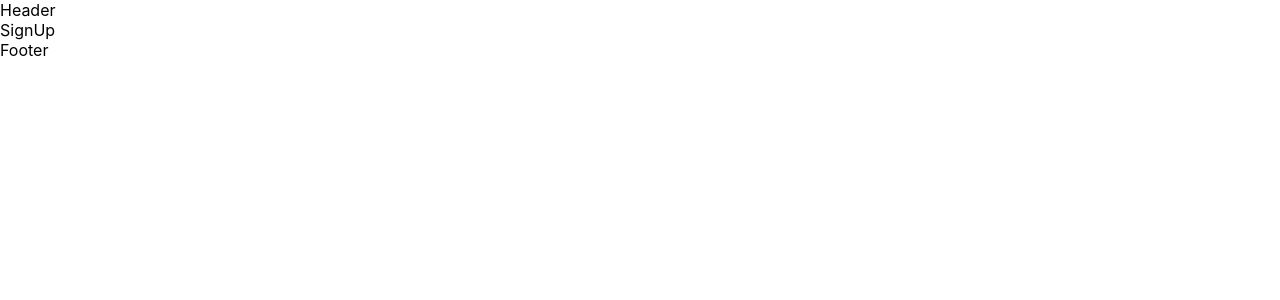
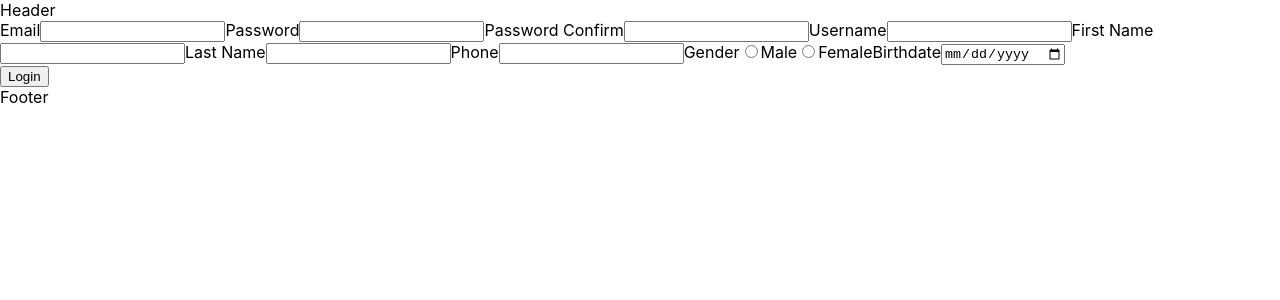
Before and after one commit to swsnu/swpp2019-team1, a React (Create React App) app in the folder front/: page /signup in a window 1280 px wide. Shown: the top 300 px of the page. Built offline with nearby package versions, Linux system fonts and the light colour scheme.

Commit message:
Test not yet

```diff
--- a/front/src/App.js
+++ b/front/src/App.js
@@ -15,8 +15,9 @@ import SignUp from './containers/SignUp/SignUp';
 import UserProfile from './containers/UserProfile/UserProfile';
 
 function App(props) {
+  const { history } = props;
   return (
-    <ConnectedRouter history={props.history}>
+    <ConnectedRouter history={history}>
       <Header />
       <Switch>
         <Route path="/home" exact component={HomePage} />
--- /dev/null
+++ b/front/src/components/SignUp/SignUpForm.js
@@ -0,0 +1,105 @@
+import React from 'react';
+
+const LoginForm = ({
+  email,
+  password,
+  passwordConfirm,
+  username,
+  firstName,
+  lastName,
+  phone,
+  gender,
+  birthdate,
+  inputEmailChange,
+  inputPasswordChange,
+  inputPasswordConfirmChange,
+  inputUsernameChange,
+  inputFirstNameChange,
+  inputLastNameChange,
+  inputPhoneChange,
+  inputGenderChange,
+  inputBirthdateChange,
+}) => (
+  <div className="LoginForm">
+    <label htmlFor="email-input">
+      Email
+      <input
+        id="email-input"
+        type="text"
+        value={email}
+        onChange={inputEmailChange}
+      />
+    </label>
+    <label htmlFor="password-input">
+      Password
+      <input
+        id="password-input"
+        type="password"
+        value={password}
+        onChange={inputPasswordChange}
+      />
+    </label>
+    <label htmlFor="password-confirm-input">
+      Password Confirm
+      <input
+        id="password-confirm-input"
+        type="password"
+        value={passwordConfirm}
+        onChange={inputPasswordConfirmChange}
+      />
+    </label>
+    <label htmlFor="username-input">
+      Username
+      <input
+        id="username-input"
+        type="text"
+        value={username}
+        onChange={inputUsernameChange}
+      />
+    </label>
+    <label htmlFor="first-name-input">
+      First Name
+      <input
+        id="first-name-input"
+        type="text"
+        value={firstName}
+        onChange={inputFirstNameChange}
+      />
+    </label>
+    <label htmlFor="last-name-input">
+      Last Name
+      <input
+        id="last-name-input"
+        type="text"
+        value={lastName}
+        onChange={inputLastNameChange}
+      />
+    </label>
+    <label htmlFor="phone-input">
+      Phone
+      <input
+        id="phone-input"
+        type="text"
+        value={phone}
+        onChange={inputPhoneChange}
+      />
+    </label>
+    <label htmlFor="gender-input">
+      Gender
+      <input type="radio" name="check-gender-input" value="true" />
+      Male
+      <input type="radio" name="check-gender-input" value="false" />
+      Female
+    </label>
+    <label htmlFor="birthdate-input">
+      Birthdate
+      <input
+        id="birthdate-input"
+        type="date"
+        value={birthdate}
+        onChange={inputBirthdateChange}
+      />
+    </label>
+  </div>
+);
+export default LoginForm;
--- a/front/src/containers/SignUp/SignUp.js
+++ b/front/src/containers/SignUp/SignUp.js
@@ -1,9 +1,106 @@
 import React, { Component } from 'react';
+import { connect } from 'react-redux';
+import { withRouter } from 'react-router';
+import * as actionCreators from '../../store/actions';
+import SignUpForm from '../../components/SignUp/SignUpForm';
 
 class SignUp extends Component {
+  constructor(props) {
+    super(props);
+    this.state = {
+      email: '',
+      password: '',
+      passwordConfirm: '',
+      username: '',
+      firstName: '',
+      lastName: '',
+      phone: '',
+      gender: null,
+      birthdate: null,
+    };
+  }
+
+  onClickSignUp = (email, password, { signUp }) => {
+    signUp(email, password);
+  };
+
+  handleInputEmailChange = event =>
+    this.setState({ email: event.target.value });
+
+  handleInputPasswordChange = event =>
+    this.setState({ password: event.target.value });
+
+  handleInputPasswordConfirmChange = event =>
+    this.setState({ passwordConfirm: event.target.value });
+
+  handleInputUsernameChange = event =>
+    this.setState({ username: event.target.value });
+
+  handleInputFirstNameChange = event =>
+    this.setState({ firstName: event.target.value });
+
+  handleInputLastNameChange = event =>
+    this.setState({ lastName: event.target.value });
+
+  handleInputPhoneChange = event =>
+    this.setState({ phone: event.target.value });
+
+  handleInputGenderChange = event =>
+    this.setState({ gender: event.target.value });
+
+  handleInputBirthdateChange = event =>
+    this.setState({ birthdate: event.target.value });
+
   render() {
-    return <div className="SignUp">SignUp</div>;
+    const {
+      email,
+      password,
+      passwordConfirm,
+      username,
+      firstName,
+      lastName,
+      phone,
+      gender,
+      birthdate,
+    } = this.state;
+    return (
+      <div className="SignUp">
+        <SignUpForm
+          email={email}
+          password={password}
+          passwordConfirm={passwordConfirm}
+          username={username}
+          firstName={firstName}
+          lastName={lastName}
+          phone={phone}
+          gender={gender}
+          birthdate={birthdate}
+          inputEmailChange={event => this.handleInputEmailChange(event)}
+          inputPasswordChange={event => this.handleInputPasswordChange(event)}
+          inputPasswordConfirmChange={event =>
+            this.handleInputPasswordConfirmChange(event)}
+          inputUsernameChange={event => this.handleInputUsernameChange(event)}
+          inputFirstNameChange={event => this.handleInputFirstNameChange(event)}
+          inputLastNameChange={event => this.handleInputLastNameChange(event)}
+          inputPhoneChange={event => this.handleInputPhoneChange(event)}
+          inputGenderChange={event => this.handleInputGenderChange(event)}
+          inputBirthDateChange={event => this.handleInputBirthDateChange(event)}
+        />
+        <button type="button" id="login-button" onClick={this.onClickSignUp}>
+          Login
+        </button>
+      </div>
+    );
   }
 }
 
-export default SignUp;
+const mapDispatchToProps = dispatch => {
+  return {
+    signUp: (email, password) =>
+      dispatch(actionCreators.SignUp(email, password)),
+  };
+};
+export default connect(
+  null,
+  mapDispatchToProps,
+)(withRouter(SignUp));
--- a/front/src/store/actions/actionTypes.js
+++ b/front/src/store/actions/actionTypes.js
@@ -2,6 +2,7 @@
 export const GET_USER_INFO = 'GET_USER_INFO';
 export const GET_USER_LIST = 'GET_USER_LIST';
 */
+export const CREATE_USER = 'CREATE_USER';
 
 export const GET_MATCH = 'GET_MATCH';
 export const GET_HOT_MATCH = 'GET_HOT_MATCH';
--- a/front/src/store/actions/index.js
+++ b/front/src/store/actions/index.js
@@ -4,6 +4,8 @@ export {
   getUserInfo,
 } from './user';
 */
+
+export { createUser } from './user';
 
 export {
   getMatch,
--- a/front/src/store/actions/user.js
+++ b/front/src/store/actions/user.js
@@ -1,6 +1,21 @@
 import axios from 'axios';
 import { push } from 'connected-react-router';
 import * as actionTypes from './actionTypes';
+
+const createUser_ = () => {
+  return {
+    type: actionTypes.CREATE_USER,
+  };
+};
+
+export const createUser = input => {
+  return dispatch => {
+    return axios
+      .post(`/api/signup`)
+      .then(() => dispatch(createUser_()).then(push('/home')))
+      .catch(() => alert('Email is duplicated'));
+  };
+};
 
 /*
 const getUserInfo_ = user => {
```
Also changed, not shown: front/package.json (+6 -1 lines), 1 other file (tests, documents, lock files or other folders).
